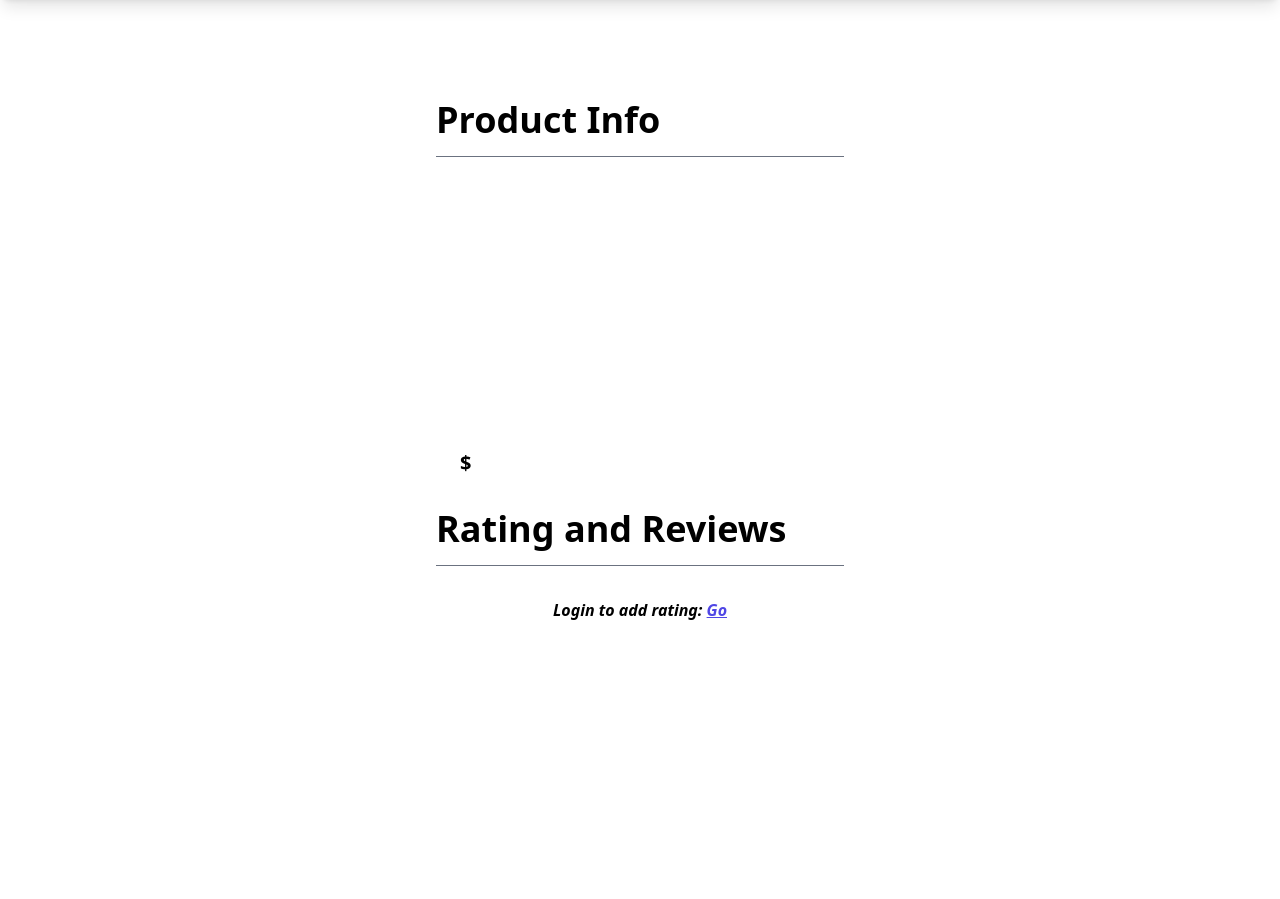
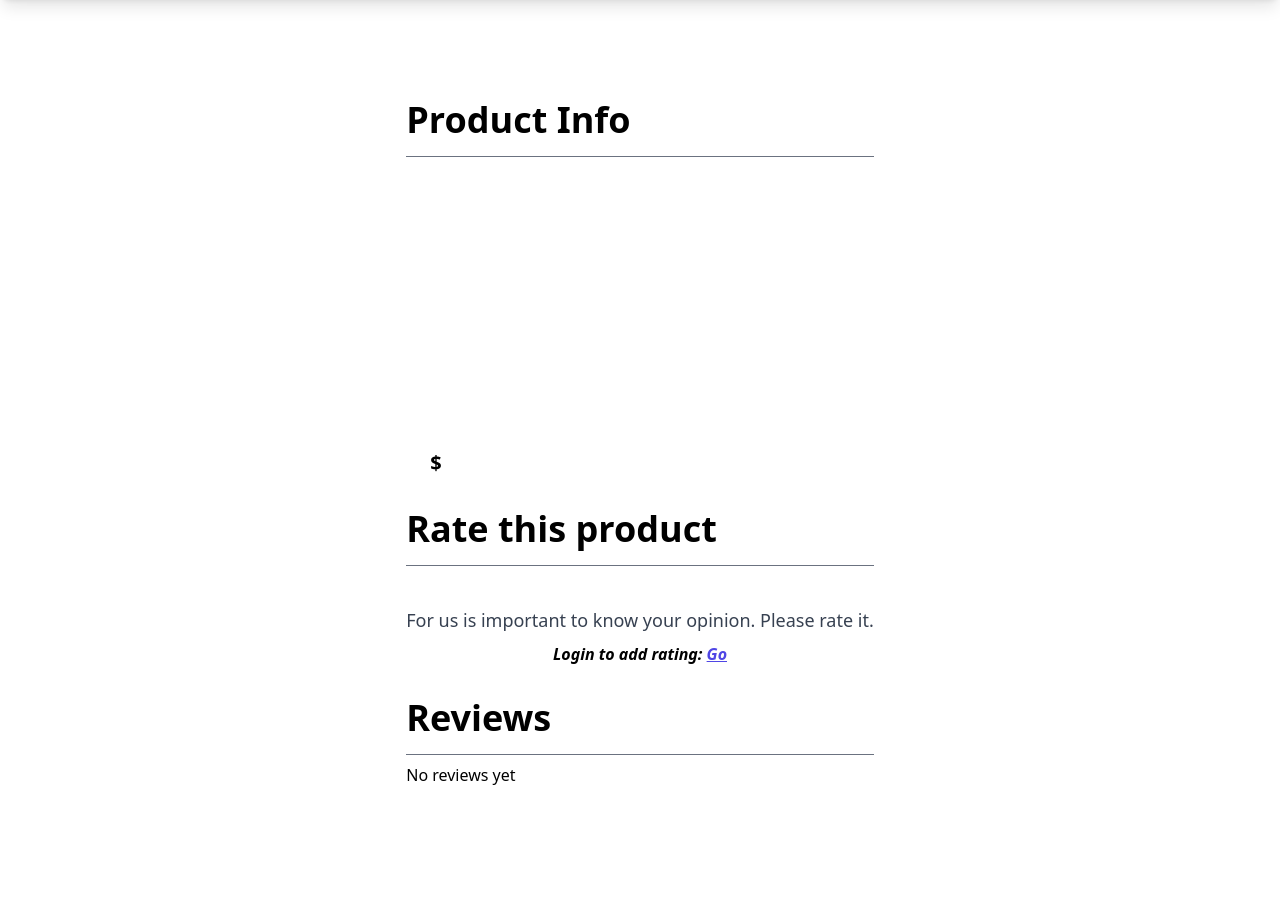
Before and after one commit to andresagab/py_coffe_shop, a Django app: page /add-product-rating in a window 1280 px wide. Shown: the part 84-983 px from the top of the page. Before the commit the page ends 704 px from the top, so only its background shows below. Run offline with Django 5.2, Linux system fonts and the light colour scheme; the visitor is signed in with stand-in values (Sample User, id 1); some libraries are stand-ins or nearby versions.

Commit message:
v0.10.0 Create list_product_ratings.html
Update the info_product to improve UI and add the new template, also update the add_product_rating.html to improve UI

```diff
--- a/products/templates/products/add_product_rating.html
+++ b/products/templates/products/add_product_rating.html
@@ -5,7 +5,7 @@
     class="flex flex-col gap-3 w-full"
 >
     {% csrf_token %}
-    <span class="font-semibold text-lg text-gray-900">Rating</span>
+    <span class="font-semibold text-lg text-gray-900">Rating:</span>
     <div class="flex flex-col gap-3 w-full">
         <input type="hidden" name="product" id="product_id" value="{{ product.id }}">
         <!-- component -->
@@ -68,13 +68,14 @@
     {% endfor %}
 
     <div class="flex flex-col gap-3 w-full">
-        <label for="comment" class="font-semibold text-lg text-gray-900">Review</label>
+        <label for="comment" class="font-semibold text-lg text-gray-900">Review:</label>
         <textarea
             name="comment"
             id="comment"
             class="font-normal text-md text-slate-800 p-1 border border-black rounded-sm w-full"
             placeholder="Tipe your review in 500 characters"
             value=""
+            maxlength="500"
         ></textarea>
     </div>
     {% for error in form.comment.errors %}
--- a/products/templates/products/info_product.html
+++ b/products/templates/products/info_product.html
@@ -8,7 +8,7 @@
         {#  section title  #}
         <h1 class="font-bold text-4xl pb-4 border-b border-gray-500 w-full mb-8">Product Info</h1>
 
-        {#  product  #}
+        {#  product info  #}
         <article class="flex flex-col lg:flex-row gap-6 items-start justify-stretch w-full">
             <img
                 src="{{ product.photo.url }}"
@@ -28,9 +28,12 @@
             </article>
         </article>
 
-        <div class="block mt-8">
+        {#  rate  #}
+        <div class="flex flex-col mt-8 gap-2">
             {#  section title  #}
-            <h1 class="font-bold text-4xl pb-4 border-b border-gray-500 w-full mb-8">Rating and Reviews</h1>
+            <h1 class="font-bold text-4xl pb-4 border-b border-gray-500 w-full mb-8">Rate this product</h1>
+            <p class="font-normal text-gray-700 text-md lg:text-lg">For us is important to know your opinion. Please rate it.</p>
+
             {% if product.available and user.is_authenticated %}
                 {% include "products/add_product_rating.html" with product=product %}
             {% else %}
@@ -44,5 +47,8 @@
             {% endif %}
         </div>
 
+        {#  reviews  #}
+        {% include "products/list_product_ratings.html" with product_ratings=product.productrating_set.all %}
+
     </div>
 {% endblock %}
--- /dev/null
+++ b/products/templates/products/list_product_ratings.html
@@ -0,0 +1,35 @@
+<div>
+
+    <h1 class="font-bold text-4xl pb-4 border-b border-gray-500 w-full mt-8">Reviews</h1>
+
+    <div class="grid grid-cols-1 gap-4 py-2 max-h-lvh overflow-x-auto">
+        {% for product_rating in product_ratings %}
+            <blockquote class="border border-gray-200 shadow-sm hover:shadow-lg rounded-md p-4 transition ease duration-150">
+                <header class="flex flex-col gap-3">
+                    <div class="inline-flex items-center justify-start">
+                        {% with ''|center:product_rating.rating as range %}
+                            {% for _ in range %}
+                                <span class="text-yellow-500 text-2xl">★</span>
+                            {% endfor %}
+                        {% endwith %}
+                    </div>
+                    <h3 class="font-semibold text-xl text-gray-800">{{ product_rating.user }}</h3>
+                </header>
+                <footer class="flex flex-col gap-4">
+                    <p class="font-normal text-md text-gray-700">{{ product_rating.comment }}</p>
+                    <time
+                        class="font-normal text-md text-gray-700 italic text-right"
+                        title="Review date"
+                    >
+                        {{ product_rating.created_at|date }}
+                    </time>
+                </footer>
+            </blockquote>
+
+        {% empty %}
+            <p>No reviews yet</p>
+        {% endfor %}
+
+    </div>
+
+</div>
```
Also changed, not shown: templates/icons/star.svg (added), templates/icons/star_filled.svg (added).
